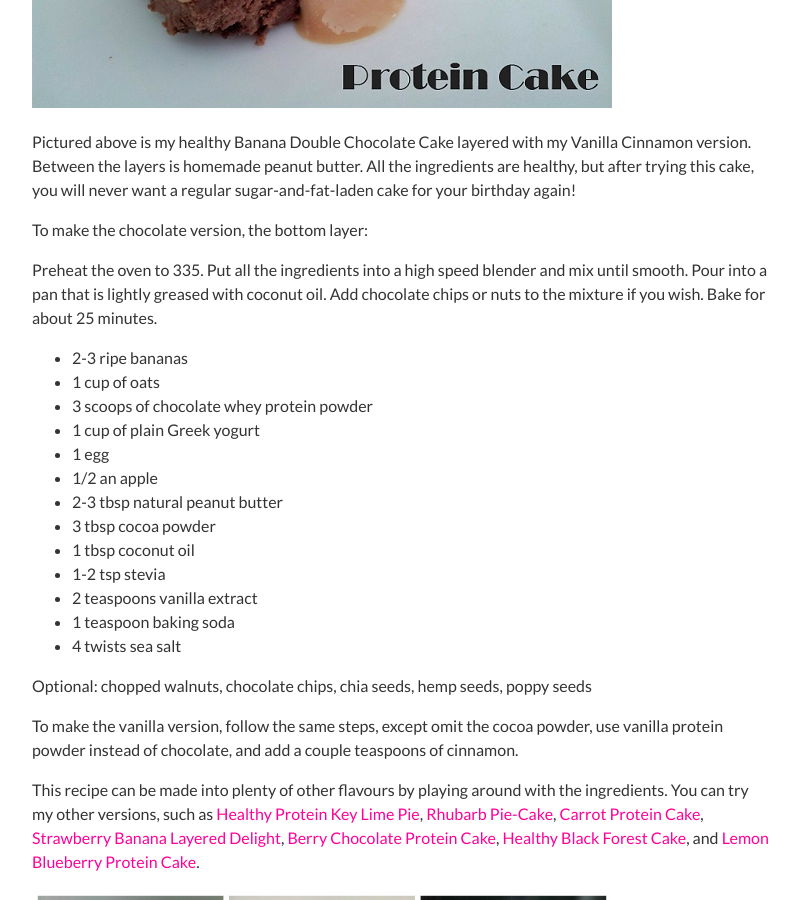
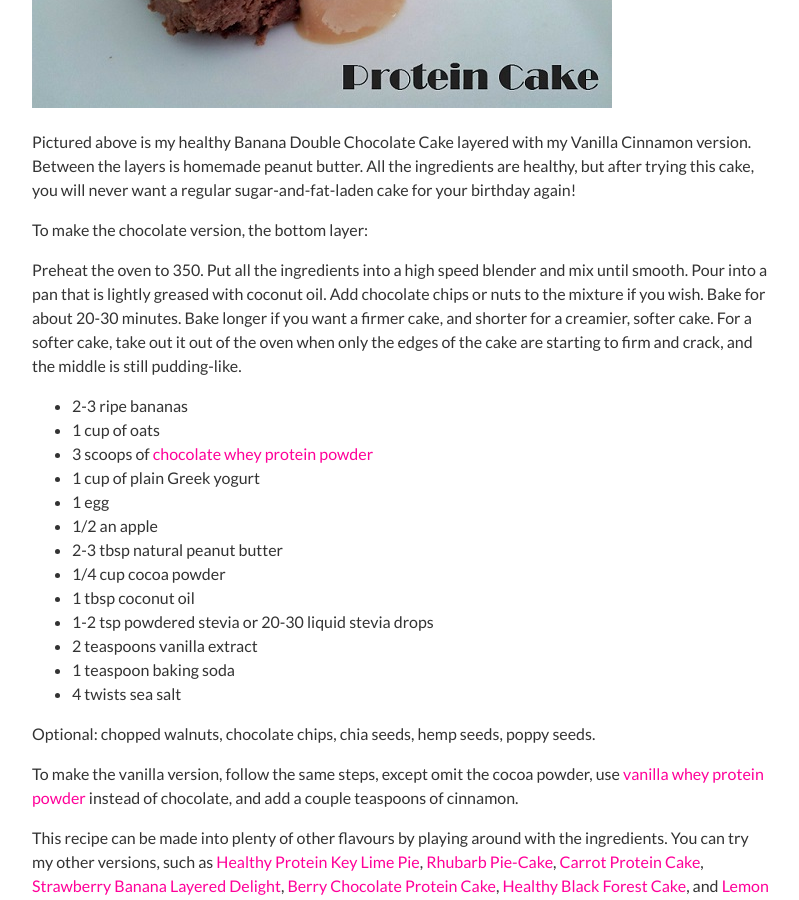
Before and after one commit to teri-lynn/teri-lynn.github.com, a Jekyll site: the page built from _posts/2014-04-13-protein-cake.md, in a window 1280 px wide and 900 px high, scrolled down 635 px. Shown: the whole window, without its empty margins (238-1037 px from the left). Built offline with Jekyll 4.4.1, drawn with Linux system fonts in a browser that asks for light colours; Markdown is read by kramdown in place of the engine named in the settings.

Commit message:
Edited Protein Cake Post; added links

```diff
--- a/_posts/2014-04-13-protein-cake.md
+++ b/_posts/2014-04-13-protein-cake.md
@@ -9,25 +9,25 @@ Pictured above is my healthy Banana Double Chocolate Cake layered with my Vanill
 
 To make the chocolate version, the bottom layer:
 
-Preheat the oven to 335. Put all the ingredients into a high speed blender and mix until smooth. Pour into a pan that is lightly greased with coconut oil. Add chocolate chips or nuts to the mixture if you wish. Bake for about 25 minutes.
+Preheat the oven to 350. Put all the ingredients into a high speed blender and mix until smooth. Pour into a pan that is lightly greased with coconut oil. Add chocolate chips or nuts to the mixture if you wish. Bake for about 20-30 minutes. Bake longer if you want a firmer cake, and shorter for a creamier, softer cake. For a softer cake, take out it out of the oven when only the edges of the cake are starting to firm and crack, and the middle is still pudding-like.
 
 - 2-3 ripe bananas
 - 1 cup of oats
-- 3 scoops of chocolate whey protein powder
+- 3 scoops of [chocolate whey protein powder](http://halfwhey.com/)
 - 1 cup of plain Greek yogurt
 - 1 egg
 - 1/2 an apple
 - 2-3 tbsp natural peanut butter
-- 3 tbsp cocoa powder
+- 1/4 cup cocoa powder
 - 1 tbsp coconut oil
-- 1-2 tsp stevia
+- 1-2 tsp powdered stevia or 20-30 liquid stevia drops
 - 2 teaspoons vanilla extract
 - 1 teaspoon baking soda
 - 4 twists sea salt
 
-Optional: chopped walnuts, chocolate chips, chia seeds, hemp seeds, poppy seeds
+Optional: chopped walnuts, chocolate chips, chia seeds, hemp seeds, poppy seeds.
 
-To make the vanilla version, follow the same steps, except omit the cocoa powder, use vanilla protein powder instead of chocolate, and add a couple teaspoons of cinnamon.
+To make the vanilla version, follow the same steps, except omit the cocoa powder, use [vanilla whey protein powder](http://halfwhey.com/) instead of chocolate, and add a couple teaspoons of cinnamon.
 
 This recipe can be made into plenty of other flavours by playing around with the ingredients. You can try my other versions, such as [Healthy Protein Key Lime Pie](http://teri-lynn.ca/2014/08/01/healthy-protein-key-lime-pie/), [Rhubarb Pie-Cake](http://teri-lynn.ca/2014/06/23/rhubarb-pie-cake/), [Carrot Protein Cake](http://teri-lynn.ca/2014/05/18/carrot-protein-cake/), [Strawberry Banana Layered Delight](http://teri-lynn.ca/2014/04/22/strawberry-banana-layered-delight/), [Berry Chocolate Protein Cake](http://teri-lynn.ca/2014/08/11/berry-chocolate-protein-cake/), [Healthy Black Forest Cake](http://teri-lynn.ca/2014/08/12/healthy-black-forest-cake/), and [Lemon Blueberry Protein Cake](http://teri-lynn.ca/2014/08/11/lemon-blueberry-protein-cake/).
 
```
Also changed, not shown: _posts/2014-08-11-berry-chocolate-protein-cake.md (+1 -1 lines).
